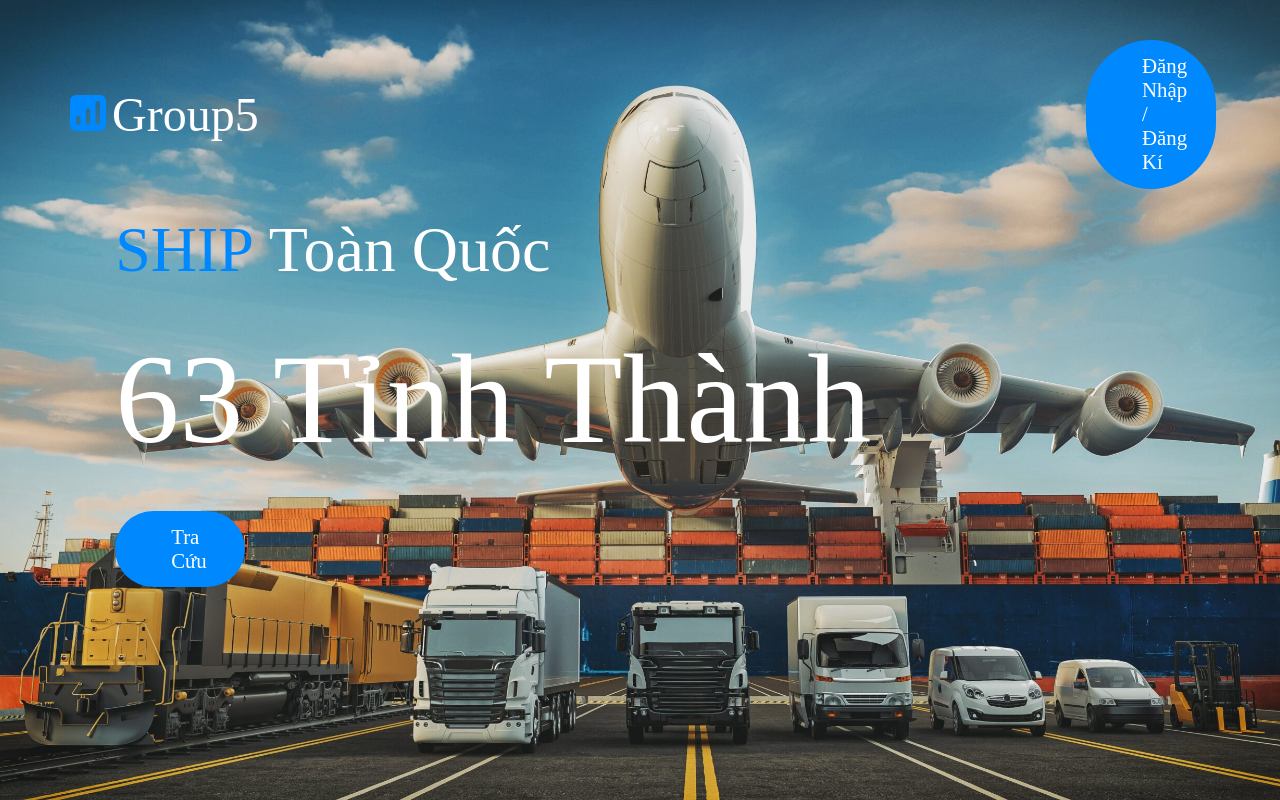
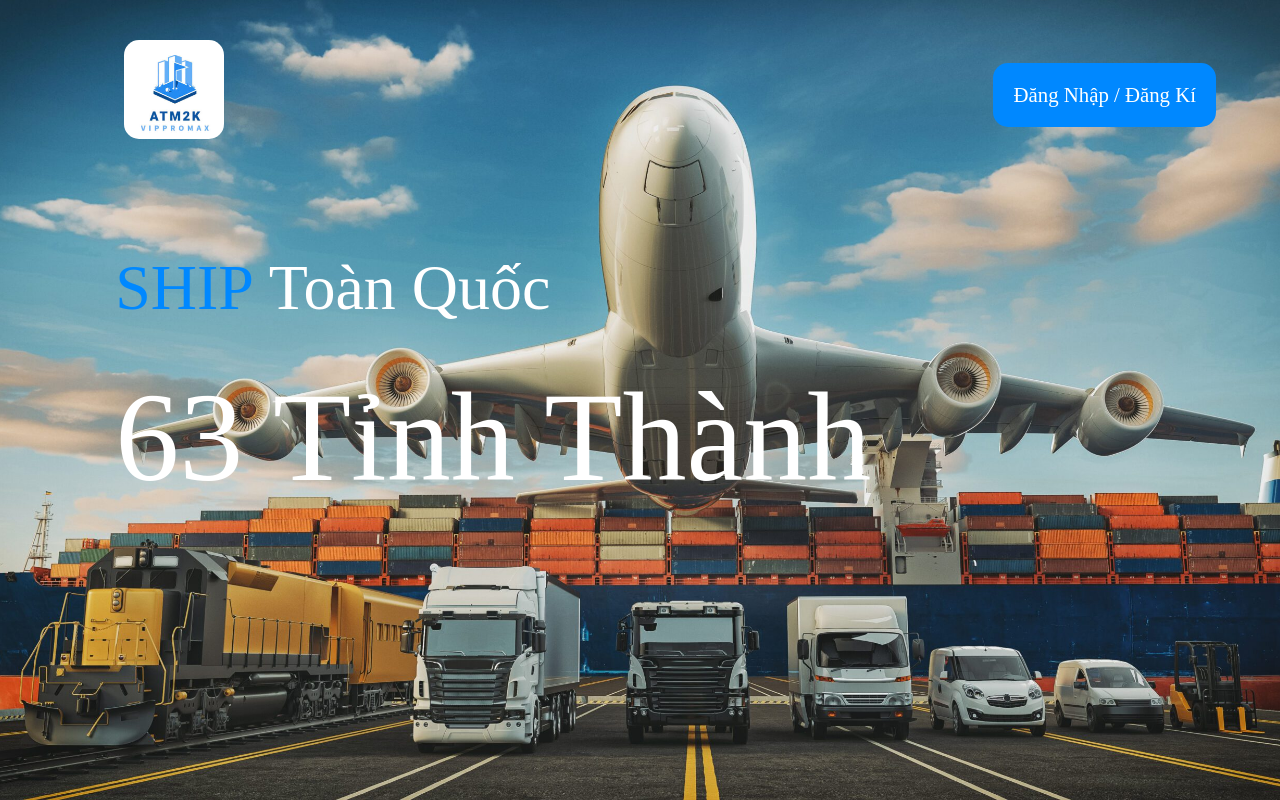
Before and after one commit to canh1082003/da_cnpm_fe, a React (Vite) app: page / in a window 1280 px wide. Shown: the top 800 px of the page. Built offline with nearby package versions, Linux system fonts and the light colour scheme; a web font is replaced by a local one.

Commit message:
update ui_homeShipper

```diff
--- a/src/pages/Auth/login/Login.tsx
+++ b/src/pages/Auth/login/Login.tsx
@@ -1,6 +1,6 @@
 import { Link } from "react-router-dom";
 import img from "../../../assets/img/login.png";
-import logo from "../../../assets/img/logo.png";
+import logo from "../../../assets/img/logoBrand.jpg";
 import "../../../pages/Home/style.css";
 import "../login/login.css";
 import { useState } from "react";
@@ -11,6 +11,7 @@ export const Login = () => {
     email: "",
     password: "",
   });
+
   const handleChange = (e: React.ChangeEvent<HTMLInputElement>) => {
     const { name, value } = e.target;
     setFormData((prev) => ({ ...prev, [name]: value }));
--- a/src/pages/Auth/login/login.css
+++ b/src/pages/Auth/login/login.css
@@ -19,8 +19,10 @@
     margin-top: 20px;
     width: 50%;
     padding: 0 40px;
+
     .logo {
       display: flex;
+      width: 120px;
       margin: 0 auto;
       margin-bottom: 30px;
     }
--- a/src/pages/Auth/register/Register.tsx
+++ b/src/pages/Auth/register/Register.tsx
@@ -1,6 +1,6 @@
 import { Link } from "react-router-dom";
 import img from "../../../assets/img/login.png";
-import logo from "../../../assets/img/logo.png";
+import logo from "../../../assets/img/logoBrand.jpg";
 import "../../../pages/Home/style.css";
 import "../register/register.css";
 import { useState } from "react";
--- a/src/pages/Auth/register/register.css
+++ b/src/pages/Auth/register/register.css
@@ -19,6 +19,7 @@
     width: 50%;
     padding: 0 40px;
     .logo {
+      width: 120px;
       display: flex;
       margin: 0 auto;
       margin-bottom: 30px;
--- a/src/pages/Home/UI_User/homeUser.tsx
+++ b/src/pages/Home/UI_User/homeUser.tsx
@@ -2,6 +2,7 @@ import "../UI_User/style/homeUser.css";
 import React, { useState } from "react";
 import main from "../../../assets/img/ImgUser/photo-1-15766667578391776901975-1622696128062-16226961283251701998759-1622704158065-1622704164100514724587.jpg";
 import img1 from "../../../assets/img/ImgUser/images.jpg";
+import logoBrand from "../../../assets/img/logoBrand.jpg";
 import imgVanChuyen from "../../../assets/img/ImgUser/van-chuyen-duong-bo.png";
 import axios from "axios";
 import { GETORDERCODE_BY_ORDER_URL } from "../../../hooks/auth/shipper/constant";
@@ -27,28 +28,19 @@ const HomeUser = () => {
     }
   };
   const renderHeader = () => {
-    return (<div className="header">
+    return (
+      <div className="header">
         <span className="logo">
-        <svg
-          xmlns="http://www.w3.org/2000/svg"
-          viewBox="0 0 16 14"
-          fill="currentColor"
-          className="size-4"
-        >
-          <path
-            fill-rule="evenodd"
-            d="M4 2a2 2 0 0 0-2 2v8a2 2 0 0 0 2 2h8a2 2 0 0 0 2-2V4a2 2 0 0 0-2-2H4Zm.75 7a.75.75 0 0 0-.75.75v1.5a.75.75 0 0 0 1.5 0v-1.5A.75.75 0 0 0 4.75 9Zm2.5-1.75a.75.75 0 0 1 1.5 0v4a.75.75 0 0 1-1.5 0v-4Zm4-3.25a.75.75 0 0 0-.75.75v6.5a.75.75 0 0 0 1.5 0v-6.5a.75.75 0 0 0-.75-.75Z"
-            clip-rule="evenodd"
-          />
-        </svg>
-        <span>Group5</span>
+          <img src={logoBrand} className="logoBrand" />
         </span>
+
         <nav>
-        <a href="/login" className="btn">
+          <a href="/login" className="btn_homeUser">
             Đăng nhập / Đăng kí
           </a>
         </nav>
-    </div>)
+      </div>
+    )
   }
   const renderHome = () => {
     return (<div className="home">
@@ -57,7 +49,7 @@ const HomeUser = () => {
           <span>SHIP</span> toàn quốc
         </h3>
         <p>63 Tỉnh Thành</p>
-        <a className="btn">Tra cứu</a>
+        {/* <a className="btn_homeUser">Tra cứu</a> */}
       </div>
     </div>)
   }
@@ -101,7 +93,7 @@ const HomeUser = () => {
             value={orderCode}
             onChange={(e) => setOrderCode(e.target.value)}
           />
-          <button className="btn" onClick={fecthOrderCodeByOrder}>
+          <button className="btn_homeUser" onClick={fecthOrderCodeByOrder}>
             tra cứu
           </button>
         </div>
--- a/src/pages/Home/UI_User/style/homeUser.css
+++ b/src/pages/Home/UI_User/style/homeUser.css
@@ -1,17 +1,17 @@
 .home_User {
-  .btn {
+  .btn_homeUser {
     display: inline-block;
     margin-top: 0rem;
-    border-radius: 5rem;
+    border-radius: 15px;
     background-color: var(--color-Main);
     color: #fff;
-    padding: 0.9rem 3.5rem;
+    padding: 20px;
     cursor: pointer;
     font-size: 1.3rem;
     font-weight: bolder;
   }
 
-  .btn:hover {
+  .btn_homeUser:hover {
     background-color: #333;
   }
   .header {
@@ -31,7 +31,11 @@
     color: var(--color-Main);
     font-weight: bolder;
   }
-
+  .logoBrand {
+    width: 100px;
+    border-radius: 15px;
+    margin-left: 60px;
+  }
   .header .logo span {
     color: #fff;
   }
```
Also changed, not shown: src/assets/img/logoBrand.jpg (added). Lines whose indentation alone changed are shown as unchanged.
